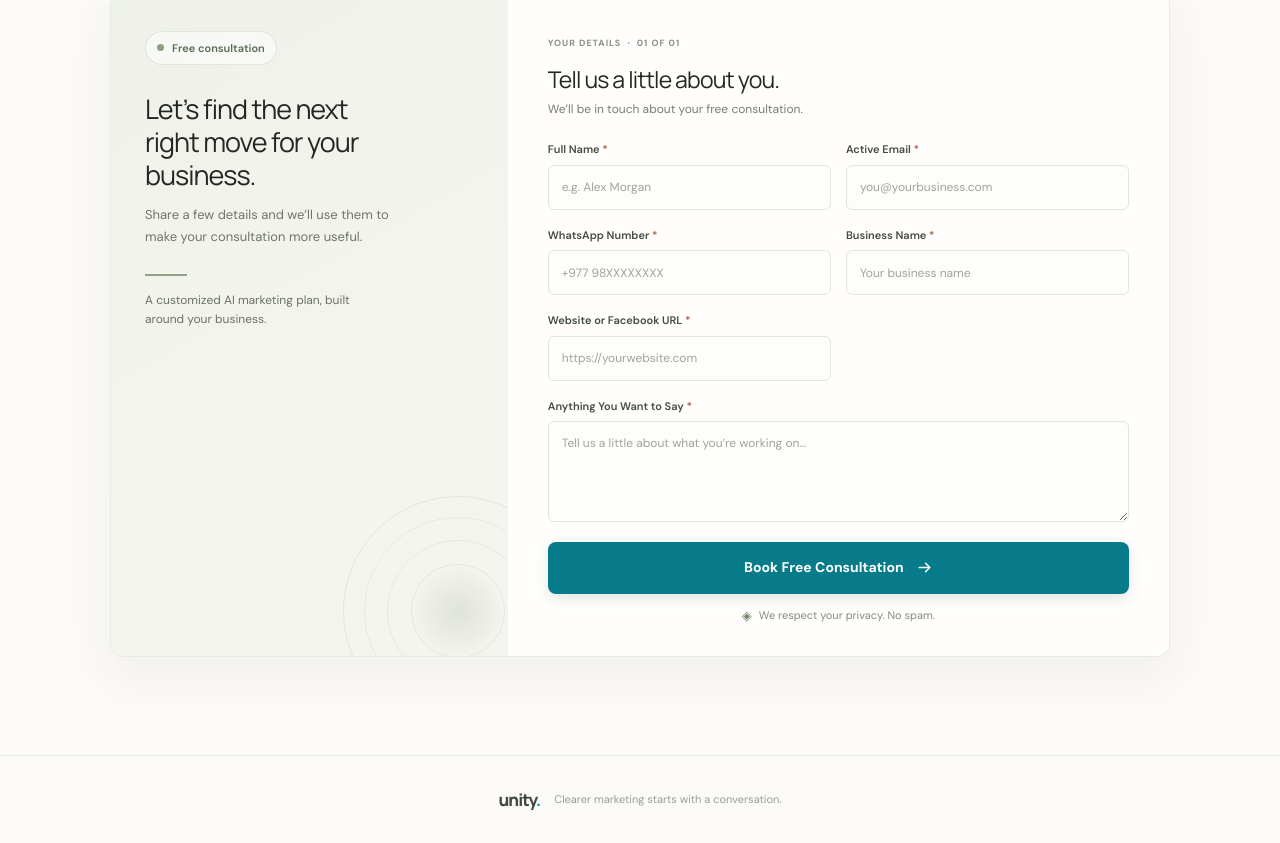
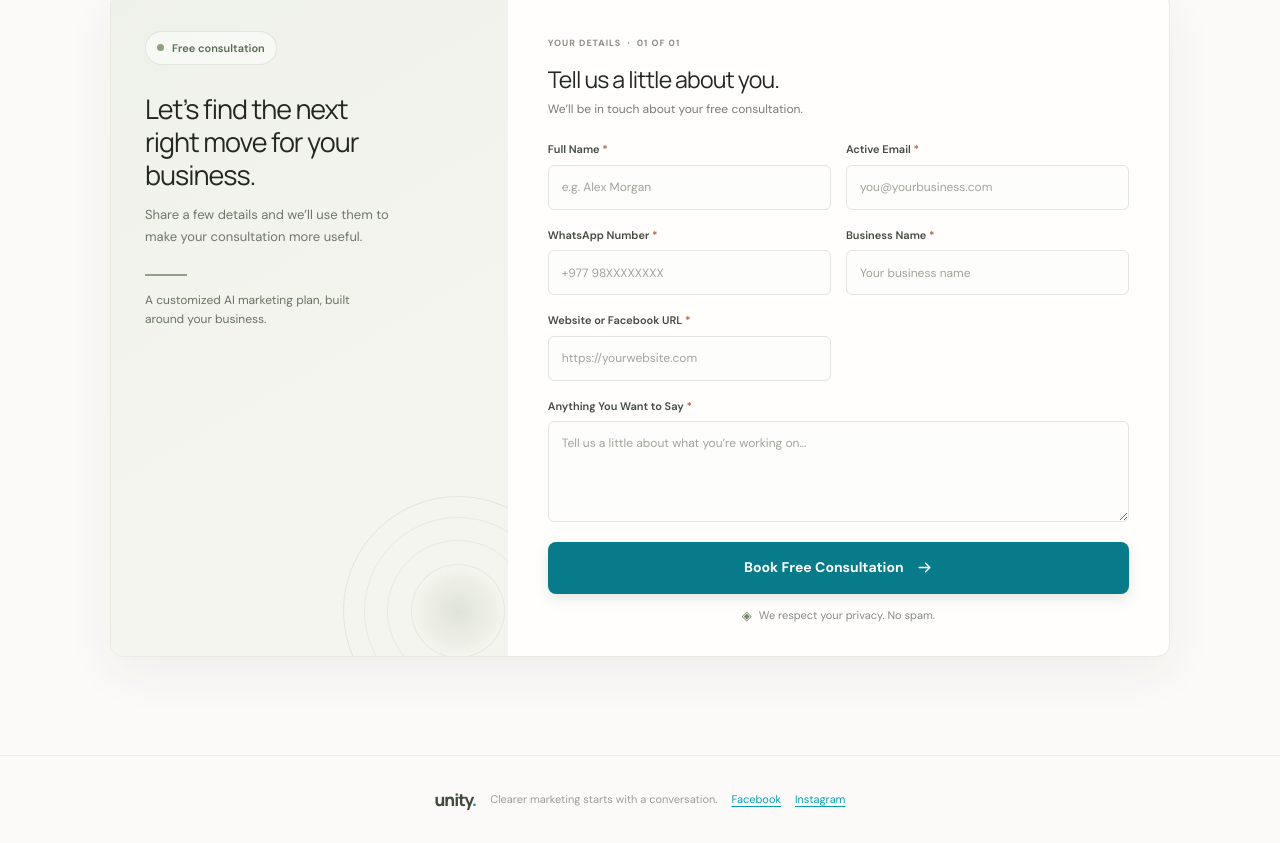
Before and after one commit to ekata40/consultation-lead-magnet, a Next.js app: page / in a window 1280 px wide. Shown: the part 2283-3126 px from the top of the page. Built offline with nearby package versions, Linux system fonts and the light colour scheme; no server answers.

Commit message:
Add Facebook and Instagram links to the site footer

```diff
--- a/app/globals.css
+++ b/app/globals.css
@@ -138,6 +138,9 @@ button, a { -webkit-tap-highlight-color: transparent; }
 
 .site-footer { min-height: 88px; display: flex; align-items: center; justify-content: center; gap: 14px; border-top: 1px solid #edede8; color: #9a9d95; font-size: 11px; }
 .footer-brand { color: #414a3e; font-family: var(--serif); font-size: 17px; font-weight: 800; letter-spacing: -1px; }
+.site-footer { flex-wrap: wrap; padding: 16px; }
+.footer-socials { display: flex; gap: 14px; color: var(--accent); }
+.footer-socials a { text-decoration: underline; text-underline-offset: 3px; }
 
 .thankyou-page { position: relative; min-height: calc(100vh - 82px); padding: 68px 24px 35px; overflow: hidden; display: flex; flex-direction: column; align-items: center; justify-content: center; background: radial-gradient(ellipse at 50% 35%, #f2f4ed, var(--bg) 62%); }
 .thankyou-card { position: relative; z-index: 1; width: min(100%, 570px); padding: 52px 52px 47px; border: 1px solid #eceee8; border-radius: 14px; background: rgba(255,254,253,.92); box-shadow: 0 18px 54px rgba(36,46,31,.065); text-align: center; }
--- a/app/page.tsx
+++ b/app/page.tsx
@@ -16,7 +16,14 @@ export default function HomePage() {
         <Process />
         <CTAForm />
       </main>
-      <footer className="site-footer"><a href="/" className="footer-brand">unity<span>.</span></a><span>Clearer marketing starts with a conversation.</span></footer>
+      <footer className="site-footer">
+        <a href="/" className="footer-brand">unity<span>.</span></a>
+        <span>Clearer marketing starts with a conversation.</span>
+        <nav className="footer-socials" aria-label="Social media">
+          <a href="https://www.facebook.com/profile.php?id=61584779434369">Facebook</a>
+          <a href="https://www.instagram.com/upadhyayekta40/">Instagram</a>
+        </nav>
+      </footer>
     </>
   );
 }
```
